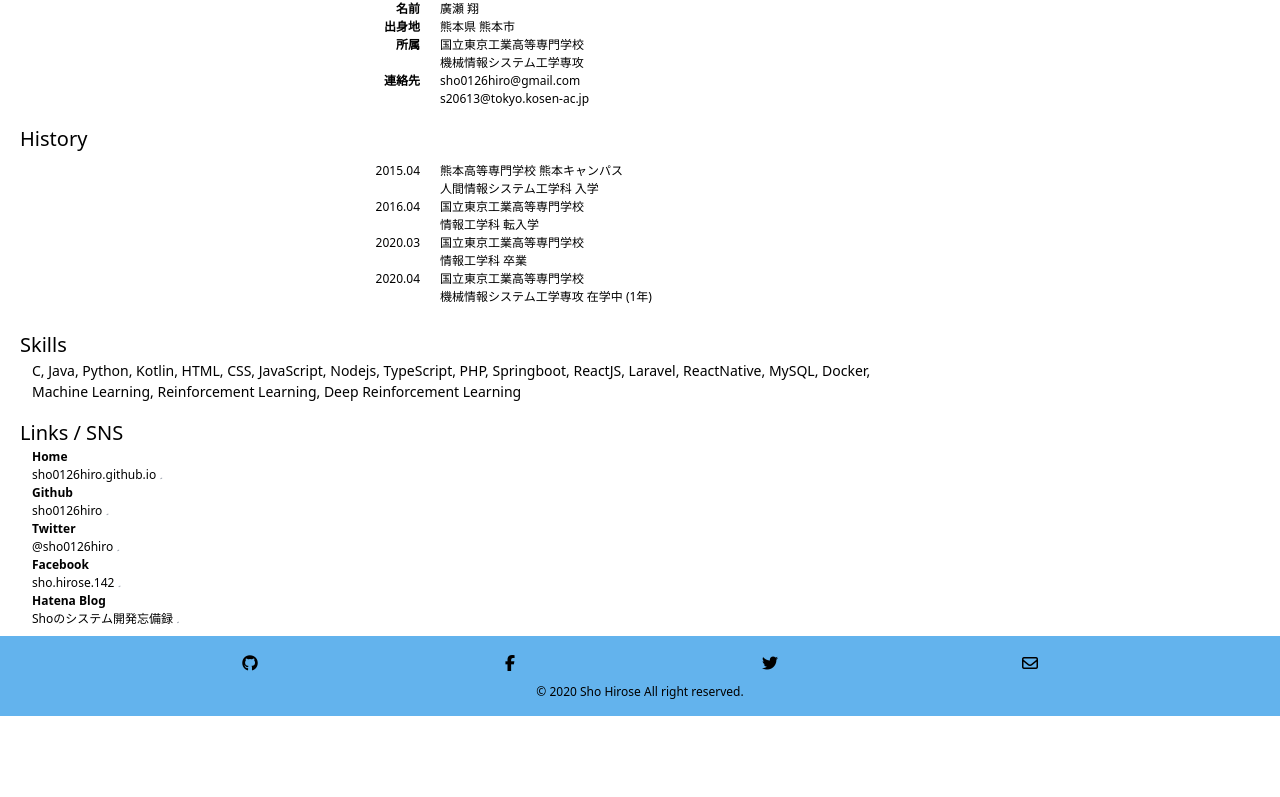
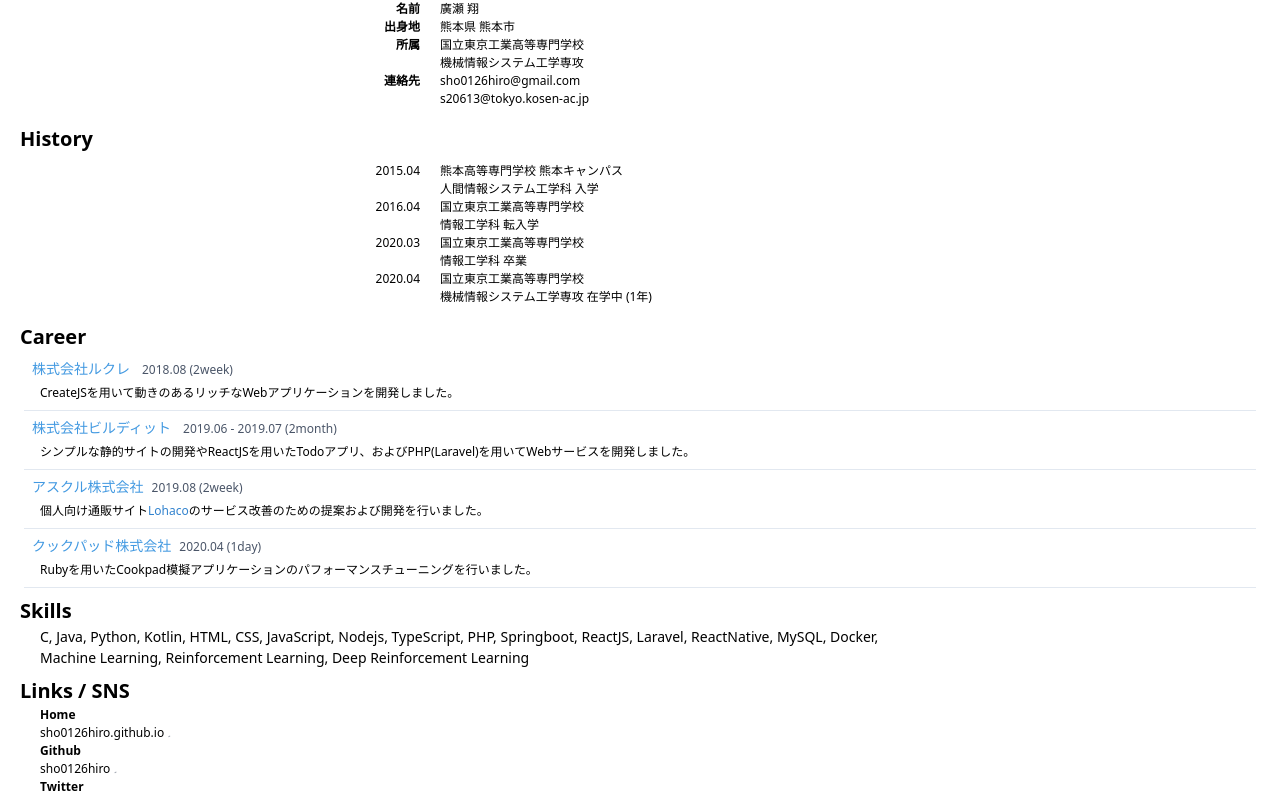
Before and after one commit to sho0126hiro/sho0126hiro.github.io, a React (Create React App) app in the folder app/: page /about in a window 1280 px wide. Shown: the part 1000-1797 px from the top of the page. Before the commit the page ends 1716 px from the top, so only its background shows below. Built offline with nearby package versions, Linux system fonts and the light colour scheme.

Commit message:
add career

```diff
--- a/app/package.json
+++ b/app/package.json
@@ -15,6 +15,7 @@
     "react-dom": "^16.13.1",
     "react-pose": "^4.0.10",
     "react-router-dom": "^5.2.0",
+    "react-router-hash-link": "^1.2.2",
     "react-scripts": "3.4.1",
     "react-transition-group": "^4.4.1",
     "serve": "latest",
--- a/app/src/components/About.jsx
+++ b/app/src/components/About.jsx
@@ -7,8 +7,8 @@ const profileContentStyle = "content text-xs font-normal"
 const historyLabelStyle = "flex-1 text-right pr-5 text-xs"
 const historyContentStyle = "content text-xs"
 
-const linkLabelStyle = "block mx-8 text-xs font-bold"
-const linkContentStyle = "block mx-8 text-xs"
+const linkLabelStyle = "block text-xs font-bold"
+const linkContentStyle = "block text-xs"
 
 const h1WrapperStyle = "bg-yellow-800 relative overflow-hidden"
 const h1ImgStyle = "w-full object-cover object-top h-56 opacity-50 overflow-hidden"
@@ -52,7 +52,7 @@ export default () => (
 		</div>
 		{/* History */}
 		<div className="history py-2">
-			<label className="text-xl pl-5">History</label>
+			<label className="text-xl pl-5 font-semibold">History</label>
 			<div className="flex flex-col my-2">
 				<div className="flex-auto flex">
 					<label className={historyLabelStyle}>2015.04</label>
@@ -77,21 +77,47 @@ export default () => (
 			</div>
 		</div>
 		{/* Career */}
-		<div>
-
+		<div className="career">
+			<label className="text-xl pl-5 my-3 font-semibold" id="career">Career</label>
+			<div className="">
+			<div className="px-6 mt-1">
+				<a className="px-2 text-sm font-medium text-blue-500" href="https://lecre.jp/">株式会社ルクレ
+				<span className="text-xs pl-2 m-1 text-gray-700">2018.08 (2week)</span></a>
+				<p className="text-xs mx-4 mt-1 mb-2">CreateJSを用いて動きのあるリッチなWebアプリケーションを開発しました。</p>
+				<hr />
+			</div>
+			<div className="px-6 mt-1">
+				<a className="px-2 text-sm font-medium text-blue-500" href="https://bldt.jp/">株式会社ビルディット
+				<span className="text-xs m-1 pl-2 text-gray-700">2019.06 - 2019.07 (2month)</span></a>
+				<p className="text-xs mx-4 mt-1 mb-2">シンプルな静的サイトの開発やReactJSを用いたTodoアプリ、およびPHP(Laravel)を用いてWebサービスを開発しました。</p>
+				<hr />
+			</div>
+			<div className="px-6 mt-1">
+				<a className="px-2 text-sm font-medium text-blue-500" href="https://www.askul.co.jp/kaisya/">アスクル株式会社
+				<span className="text-xs m-1  ml-2 text-gray-700">2019.08 (2week)</span></a>
+				<p className="text-xs mx-4 mt-1 mb-2">個人向け通販サイト<a href="https://lohaco.jp" className="text-blue-600">Lohaco</a>のサービス改善のための提案および開発を行いました。</p>
+				<hr />
+			</div>
+			<div className="px-6 mt-1 mb-2">
+				<a className="px-2 text-sm font-medium text-blue-500"　href="https://info.cookpad.com/">クックパッド株式会社
+				<span className="text-xs m-1 ml-2 text-gray-700">2020.04 (1day)</span></a>
+				<p className="text-xs mx-4 mt-1 mb-2">Rubyを用いたCookpad模擬アプリケーションのパフォーマンスチューニングを行いました。</p>
+				<hr />
+			</div>
+			</div>
 		</div>
 		{/* Skills */}
-		<div className="history py-2">
-			<label className="text-xl pl-5 my-3">Skills</label>
-			<div className="mx-8 text-sm">
+		<div className="">
+			<label className="text-xl pl-5 my-3 font-semibold">Skills</label>
+			<div className="ml-10 mr-8 text-sm">
 				<p>C, Java, Python, Kotlin, HTML, CSS, JavaScript, Nodejs, TypeScript, PHP, Springboot, ReactJS, Laravel, ReactNative, MySQL, Docker, <br />
 					Machine Learning, Reinforcement Learning, Deep Reinforcement Learning</p>
 			</div>
 		</div>
 		{/* Links */}
 		<div className="history py-2">
-			<label className="text-xl pl-5 my-3">Links / SNS</label>
-			<div>
+			<label className="text-xl pl-5 my-3 font-semibold">Links / SNS</label>
+			<div className="ml-10">
 				<label className={linkLabelStyle}>Home</label>
 				<Link className={linkContentStyle} to="/">sho0126hiro.github.io
 				<i class="fas fa-link text-xxs ml-1 text-gray-700"></i></Link>
--- a/app/src/components/Contact.jsx
+++ b/app/src/components/Contact.jsx
@@ -6,7 +6,7 @@ import { prototype } from 'module'
 import { CopyToClipboard } from 'react-copy-to-clipboard'
 
 const h1WrapperStyle = "bg-blue-800 relative overflow-hidden"
-const h1ImgStyle = "w-full object-cover h-40 opacity-50 overflow-hidden"
+const h1ImgStyle = "w-full object-cover h-56 opacity-50 overflow-hidden"
 const h1TextStyle = "absolute bottom-0 right-0 mr-8 mb-4 text-gray-200 text-4xl font-bold"
 
 const ErrorMessage = (props) => {
--- a/app/src/components/Works.jsx
+++ b/app/src/components/Works.jsx
@@ -1,6 +1,7 @@
 import React from 'react'
 import moment from 'moment'
-
+import { Link } from 'react-router-dom'
+import { HashLink } from 'react-router-hash-link'
 const h1WrapperStyle = "bg-indigo-700 relative overflow-hidden"
 const h1ImgStyle = "w-full object-cover object-top h-56 opacity-75 overflow-hidden"
 const h1TextStyle = "absolute bottom-0 right-0 mr-8 mb-4 text-gray-200 text-4xl font-bold"
@@ -10,13 +11,16 @@ const WorksItem = (prop) => {
     let item = prop.item
     let tags = []
     item.tags.forEach((t, i) => {
-        tags.push(
-        <span key={i} className="inline-block bg-gray-200 rounded-full px-2 py-1 text-xs font-semibold text-gray-700 m-1">
+        let color = TAG_COLORS[t] || "text-gray-800"
+        tags.push(<>
+            <i class={`fas fa-circle text-xxs ${color}`}></i>
+        <span key={i} className="inline-block text-xs text-gray-900 m-1">
         {t}</span>
+        </>
         )
     })
     return (
-        <div className={`m-5 max-w-sm rounded-lg overflow-hidden shadow-lg
+        <div className={`m-5 max-w-sm rounded-b-lg border overflow-hidden shadow-lg
         ${prop.effect ? "effect" : "no-effect"}`}>
             <img className={`w-full ${item.imgPath ? "" : "hidden"}`} src={item.imgPath} alt="works img" />
             <div className="px-6 py-3">
@@ -29,7 +33,7 @@ const WorksItem = (prop) => {
                     <h3 className="text-sm mb-2">{item.subtitle}</h3>
                     <p className="text-gray-700 text-xs">{item.discription}</p>
                     </div>
-                <div className="pt-2">
+                <div className="pt-1 text-left">
                     {tags}
                 </div>
             </div>
@@ -68,9 +72,16 @@ export default class Works extends React.Component {
 				WORKS
             </h1>
 		</div>
-            <div className="text-right py-3 mx-5">
+            <div className="m-5 p-3 bg-gray-200">
+                <p className="text-gray-700 text-xs">
+                    これまでに個人またはチームで取り組んだ開発作品です。<br/>
+                    研究業績については<Link className="underline" to="/research">こちら</Link> <br/>
+                    これまでのインターンシップ履歴については<HashLink className="underline" to="/about#career">こちら</HashLink>
+                </p>
+            </div>
+            <div className="text-right mx-5" onClick={this.toggleLatest}>
                 <label className="text-sm mx-3 pr-10">日付順</label>
-                <div className="inline allow-wrapper relative" onClick={this.toggleLatest}>
+                <div className="inline allow-wrapper relative">
                     <p className={`allow ${this.state.latest ? "up" : ""}`}></p>
                 </div>
             </div>
@@ -81,6 +92,17 @@ export default class Works extends React.Component {
     }
 }
 
+const TAG_COLORS = {
+    "ReactJS": "text-blue-600",
+    "Kotlin": "text-orange-500",
+    "SpringBoot": "text-green-600",
+    "Node.js": "text-green-700",
+    "GoogleAppsScript": "text-blue-800",
+    "ReactNative": "text-blue-700",
+    "HTML/CSS": "text-yellow-500",
+    "Python": "text-pink-400",
+}
+
 const WORKS = [
     {
         term: "2020.05",
@@ -88,7 +110,7 @@ const WORKS = [
         title: "sho0126hiro.github.io",
         subtitle: "個人ホームページ",
         discription: "就活用に自分のHPを作成しました。主にReact, TailswindCSS, GoogleAppsScriptを使っています。開発期間は1週間程度。初めてモバイルファーストを意識して実装しました。",
-        tags: ["ReactJS"],
+        tags: ["ReactJS", "GoogleAppsScript"],
         blogUrl: null,
         imgPath: null,
     },
@@ -127,7 +149,7 @@ const WORKS = [
         timestamp: "2019/09", // ソート用
         title: "文化祭 HP 2019",
         subtitle: "最新情報をいち早くお届け",
-        discription: "チーム（5名程度）で取り組んだ。1年目の反省を生かし、模擬店長や部長から直接最新情報を入力してもらうことで、商品の値下がりやイベントの変更などの情報をいち早く届ける動的HPを実現しました。自分はプロジェクトリーダーとして、全体の計画やスケジューリングなどを行うほか、フロントエンド開発を行いました。",
+        discription: "チーム（5名程度）で取り組みました。1年目の反省を生かし、模擬店長や部長から直接最新情報を入力してもらうことで、商品の値下がりやイベントの変更などの情報をいち早く届ける動的HPを実現しました。自分はプロジェクトリーダーとして、全体の計画やスケジューリングなどを行うほか、フロントエンド開発を行いました。",
         tags: ["ReactNative", "Node.js"],
         blogUrl: null,
         imgPath: "/img/kfes2019.jpg"
@@ -137,7 +159,7 @@ const WORKS = [
         timestamp: "2018/09", // ソート用
         title: "文化祭 HP 2018 / LINE@",
         subtitle: "当校初めての文化祭HP / LINE@",
-        discription: "文化祭でHPを作成するのは当校において初めてだった。新しい文化祭実行部門の立ち上げに携わり、文化祭HPの作成に取り組みました特に、直感的に遷移するマップ機能をHP上およびLINE＠に実装しました。",
+        discription: "文化祭でHPを作成するのは当校において初めてでした。新しい文化祭実行部門の立ち上げに携わり、文化祭HPの作成に取り組みました特に、直感的に遷移するマップ機能をHP上およびLINE＠に実装しました。",
         tags: ["HTML/CSS", "Node.js"],
         blogUrl: "https://sho0126hiro.hatenablog.com/entry/2018/11/06/233849",
         imgPath: "/img/kfes2018.png"
--- a/app/src/css/App.css
+++ b/app/src/css/App.css
@@ -97,7 +97,7 @@ opacity: 1;
   transform: scale(1.3);
 }
 
-.about .profile .content, .about .history .content{
+.about .profile .content, .about .history .content, .about .career .content{
   flex: 2;
 }
 
@@ -130,7 +130,7 @@ opacity: 1;
 }
 
 .works .effect{
-  box-shadow: 0px 0px 10px 2px orange;
+  box-shadow: 0px 0px 10px 2px #aaaaaa;
   transition: all 0.5s;
 }
 .works .no-effect {
```
Also changed, not shown: 1 other file (tests, documents, lock files or other folders).
